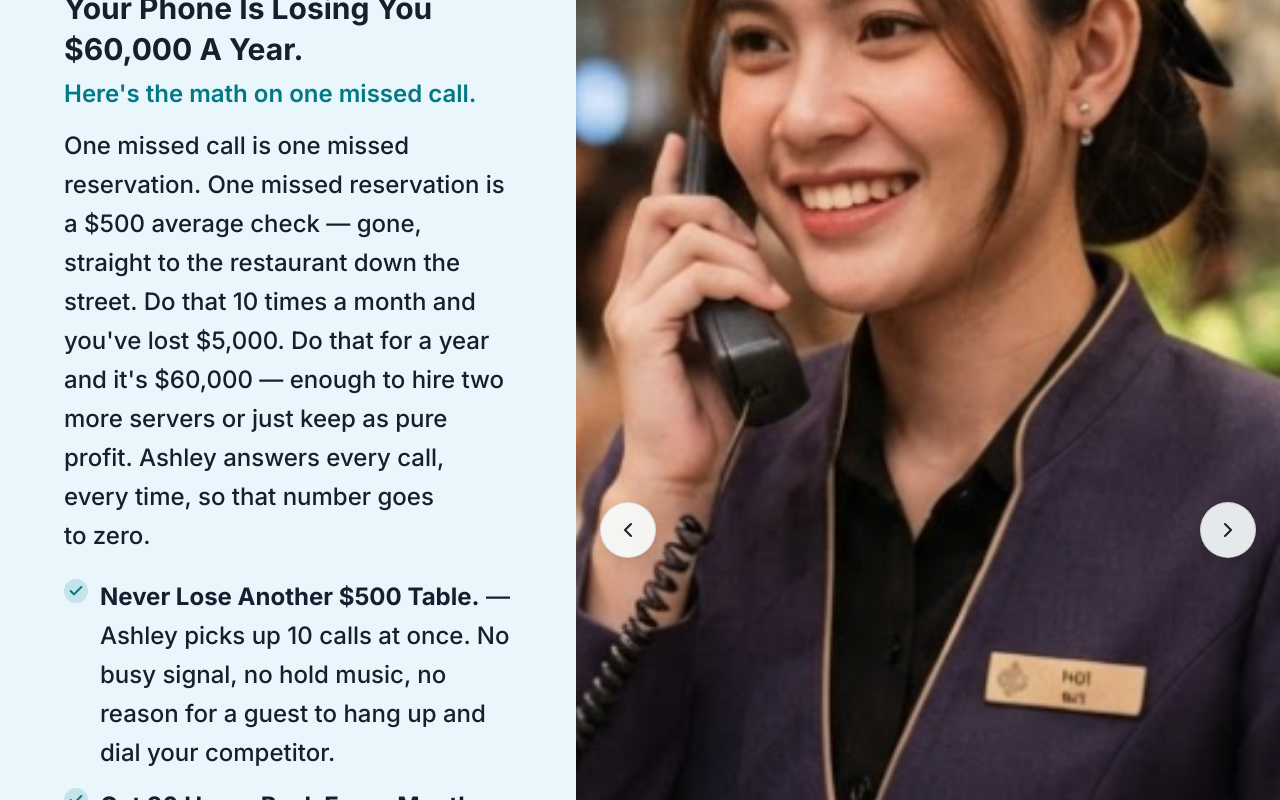
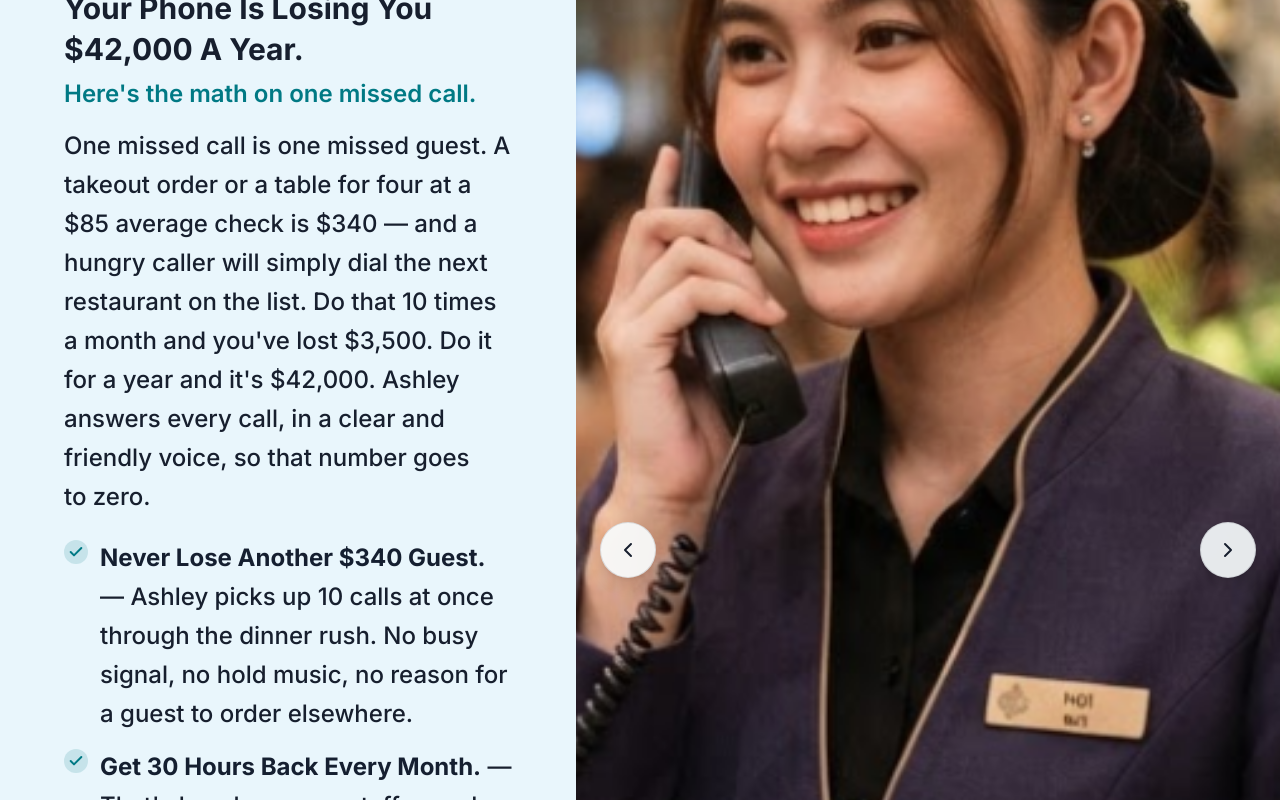
Before and after one commit to TheHairSalonGuy/client-focus, a Next.js app: page / in a window 1280 px wide. Shown: the part 500-1300 px from the top of the page. Built offline with nearby package versions, Linux system fonts and the light colour scheme; a web font is replaced by a local one.

Commit message:
feat: enhance carousel with industry-specific hero copy and benefits
Co-authored-by: Max AI <222323436+TheHairSalonGuy@users.noreply.github.com>

```diff
--- a/components/hero.tsx
+++ b/components/hero.tsx
@@ -8,20 +8,31 @@ import { CALENDLY_URL } from "@/lib/site-config"
 // Value-focused feature checklist row.
 type Benefit = { title: string; description: string }
 
-// A single restaurant-category carousel slide. Copy is shared across all slides;
-// only the image (and its alt text) changes per category.
+// A single restaurant-category carousel slide. The active slide id also selects
+// which industry copy block renders in the left content panel.
 type Slide = { id: string; label: string; src: string; alt: string; objectPosition: string }
 
-// Fixed "Virtual Waitress" body copy shown on every slide.
-const LEAD = "Your Phone Is Losing You $60,000 A Year."
+// Per-industry hero copy. Keyed by the same slide ids the carousel already uses,
+// so advancing the carousel swaps the headline, stat, body, and bullets together.
+type IndustryCopy = {
+  headlineWord: string
+  statSubhead: string
+  mathLinkText: string
+  bodyCopy: string
+  bullets: Benefit[]
+  ctaLabel: string
+}
 
-const SUBLEAD = "Here's the math on one missed call."
+const MATH_LINK_TEXT = "Here's the math on one missed call."
 
-const BODY_PARAGRAPH =
-  "One missed call is one missed reservation. One missed reservation is a $500 average check — gone, straight to the restaurant down the street. Do that 10 times a month and you've lost $5,000. Do that for a year and it's $60,000 — enough to hire two more servers or just keep as pure profit. Ashley answers every call, every time, so that number goes to zero."
-
-// Restaurant-specific benefit checklist (4 items).
-const BENEFITS: Benefit[] = [
+const INDUSTRY_COPY: Record<string, IndustryCopy> = {
+  "fine-dining": {
+    headlineWord: "Customer.",
+    statSubhead: "Your Phone Is Losing You $60,000 A Year.",
+    mathLinkText: MATH_LINK_TEXT,
+    bodyCopy:
+      "One missed call is one missed reservation. One missed reservation is a $500 average check — gone, straight to the restaurant down the street. Do that 10 times a month and you've lost $5,000. Do that for a year and it's $60,000 — enough to hire two more servers or just keep as pure profit. Ashley answers every call, every time, so that number goes to zero.",
+    bullets: [
       {
         title: "Never Lose Another $500 Table.",
         description:
@@ -40,7 +51,130 @@ const BENEFITS: Benefit[] = [
         description:
           "They hang up and book somewhere else. Ashley answers at 11pm on a Tuesday exactly like she does at 7pm on a Saturday.",
       },
-]
+    ],
+    ctaLabel: "Book a Demo",
+  },
+
+  "casual-dining": {
+    headlineWord: "Table.",
+    statSubhead: "Your Phone Is Losing You $36,000 A Year.",
+    mathLinkText: MATH_LINK_TEXT,
+    bodyCopy:
+      "One missed call is one missed table. A party of four at a $75 average check is $300 walking out the door — to the place with the shorter wait. Do that 10 times a month and that's $3,000. Do it for a year and you've handed your competitor $36,000. Ashley answers every call on the first ring, so that number goes to zero.",
+    bullets: [
+      {
+        title: "Never Lose Another $300 Table.",
+        description:
+          "Ashley picks up 10 calls at once during the dinner rush. No busy signal, no hold music, no reason for a family to call somewhere else.",
+      },
+      {
+        title: "Get 30 Hours Back Every Month.",
+        description: `That's how long your hosts spend answering "how long is the wait" and "do you take reservations." Ashley answers in 2 seconds so your team works the floor instead of the phone.`,
+      },
+      {
+        title: "Every Takeout Order, Captured Correctly.",
+        description:
+          "Ashley takes the order, repeats it back, and sends it to the kitchen — no misheard items, no comped meals, no wasted food.",
+      },
+      {
+        title: "8 Out Of 10 People Won't Leave a Voicemail.",
+        description:
+          "They hang up and eat somewhere else. Ashley answers at 9pm on a Monday exactly like she does at 7pm on a Friday.",
+      },
+    ],
+    ctaLabel: "Book a Demo",
+  },
+
+  "quick-service": {
+    headlineWord: "Order.",
+    statSubhead: "Your Phone Is Losing You $28,000 A Year.",
+    mathLinkText: MATH_LINK_TEXT,
+    bodyCopy:
+      "One missed call is one missed order. A $35 family pickup order is gone the second the line rings busy — and they order from the shop down the block instead. Miss 15 a week and that's $2,100 a month. Over a year it's more than $28,000 in orders your kitchen never saw. Ashley answers every call instantly, so that number goes to zero.",
+    bullets: [
+      {
+        title: "Never Lose Another $35 Order.",
+        description:
+          "Ashley takes 10 orders at the same time during the lunch rush. No busy signal, no hold music, no customer hanging up hungry.",
+      },
+      {
+        title: "Get 30 Hours Back Every Month.",
+        description: `That's how long your crew spends answering "are you open" and "how long for pickup." Ashley handles it in 2 seconds so your line keeps moving.`,
+      },
+      {
+        title: "Get Paid Before The Kitchen Starts Cooking.",
+        description:
+          "Ashley texts a payment link and confirms the order, so there are no no-shows, no unpaid pickups, and no thrown-out food.",
+      },
+      {
+        title: "8 Out Of 10 People Won't Leave a Voicemail.",
+        description:
+          "They hang up and order elsewhere. Ashley answers at 11pm on a Tuesday exactly like she does at noon on a Saturday.",
+      },
+    ],
+    ctaLabel: "Book a Demo",
+  },
+
+  "bar-grill": {
+    headlineWord: "Fan.",
+    statSubhead: "Your Phone Is Losing You $48,000 A Year.",
+    mathLinkText: MATH_LINK_TEXT,
+    bodyCopy:
+      "One missed call is one missed party. A group of eight coming in for the game at a $50 head is $400 — and on game day they will not call twice. Miss 10 of those a month and that's $4,000. Over a season and a year it adds up to $48,000 in tabs you never rang. Ashley answers every call, even mid-rush, so that number goes to zero.",
+    bullets: [
+      {
+        title: "Never Lose Another $400 Party.",
+        description:
+          "Ashley picks up 10 calls at once on game day. No busy signal, no hold music, no group booking the sports bar across town.",
+      },
+      {
+        title: "Get 30 Hours Back Every Month.",
+        description: `That's how long your staff spends answering "are you showing the fight" and "can we get a table for ten." Ashley answers in 2 seconds so your team keeps pouring.`,
+      },
+      {
+        title: "Big-Party And Game-Day Bookings, Locked In.",
+        description:
+          "Ashley captures the group size, the game they are coming for, and a callback number — then hands your team a clean, ready-to-seat list.",
+      },
+      {
+        title: "8 Out Of 10 People Won't Leave a Voicemail.",
+        description:
+          "They hang up and watch the game somewhere else. Ashley answers at midnight exactly like she does at kickoff.",
+      },
+    ],
+    ctaLabel: "Book a Demo",
+  },
+
+  "thai-restaurant": {
+    headlineWord: "Guest.",
+    statSubhead: "Your Phone Is Losing You $42,000 A Year.",
+    mathLinkText: MATH_LINK_TEXT,
+    bodyCopy:
+      "One missed call is one missed guest. A takeout order or a table for four at a $85 average check is $340 — and a hungry caller will simply dial the next restaurant on the list. Do that 10 times a month and you've lost $3,500. Do it for a year and it's $42,000. Ashley answers every call, in a clear and friendly voice, so that number goes to zero.",
+    bullets: [
+      {
+        title: "Never Lose Another $340 Guest.",
+        description:
+          "Ashley picks up 10 calls at once through the dinner rush. No busy signal, no hold music, no reason for a guest to order elsewhere.",
+      },
+      {
+        title: "Get 30 Hours Back Every Month.",
+        description: `That's how long your staff spends answering "are you open" and "how spicy is it." Ashley answers in 2 seconds so your team serves the dining room.`,
+      },
+      {
+        title: "She Knows Every Dish, Every Spice Level, Every Allergy.",
+        description:
+          "Ashley explains the menu accurately every time and flags peanut, shellfish, and gluten questions without hesitating.",
+      },
+      {
+        title: "8 Out Of 10 People Won't Leave a Voicemail.",
+        description:
+          "They hang up and order from the next place. Ashley answers at 10pm on a Tuesday exactly like she does at 7pm on a Saturday.",
+      },
+    ],
+    ctaLabel: "Book a Demo",
+  },
+}
 
 // Ordered carousel slides. Index 0 (Fine Dining) is shown on page load.
 const SLIDES: Slide[] = [
@@ -92,6 +226,9 @@ export function Hero() {
   const prevLabel = SLIDES[(index - 1 + SLIDES.length) % SLIDES.length].label
   const nextLabel = SLIDES[(index + 1) % SLIDES.length].label
 
+  // Hero copy follows the active carousel slide, falling back to fine dining.
+  const copy = INDUSTRY_COPY[SLIDES[index].id] ?? INDUSTRY_COPY["fine-dining"]
+
   return (
     <section id="top" className="relative w-full">
       {/* Split hero: ~45% light content panel (left) + ~55% image panel (right).
@@ -110,7 +247,7 @@ export function Hero() {
                 <span className="text-navy-deep">Another </span>
                 <span className="word-swap-window text-teal">
                   <span className="word-swap-track">
-                    <span>Customer.</span>
+                    <span>{copy.headlineWord}</span>
                     <span>Order.</span>
                   </span>
                 </span>
@@ -119,18 +256,18 @@ export function Hero() {
 
             {/* Supporting headline + math sub-lead */}
             <h3 className="mt-5 text-pretty text-2xl font-bold leading-snug text-foreground sm:text-3xl">
-              {LEAD}
+              {copy.statSubhead}
             </h3>
-            <p className="mt-2 text-pretty text-xl font-semibold text-teal sm:text-2xl">{SUBLEAD}</p>
+            <p className="mt-2 text-pretty text-xl font-semibold text-teal sm:text-2xl">{copy.mathLinkText}</p>
 
             {/* Supporting copy */}
             <div className="mt-4 space-y-3">
-              <p className="text-pretty text-2xl font-medium leading-relaxed text-foreground">{BODY_PARAGRAPH}</p>
+              <p className="text-pretty text-2xl font-medium leading-relaxed text-foreground">{copy.bodyCopy}</p>
             </div>
 
             {/* Benefit rows — each keeps the subtle proximity hover (lift + scale + brighten). */}
             <ul className="mt-5 grid gap-2.5">
-              {BENEFITS.map((benefit) => (
+              {copy.bullets.map((benefit) => (
                 <li
                   key={benefit.title}
                   className="group flex origin-left transform-gpu items-start gap-3 py-0.5 text-xl leading-relaxed text-foreground transition-all duration-300 ease-out hover:-translate-y-1 hover:scale-[1.03] hover:brightness-110 sm:text-2xl"
@@ -156,7 +293,7 @@ export function Hero() {
                 className="group relative isolate inline-flex w-full items-center justify-center overflow-hidden rounded-lg bg-[#124E8C] px-8 py-5 text-2xl font-semibold tracking-wide text-white transition-all duration-300 hover:bg-[#0e3f72] hover:shadow-[0_0_24px_-4px_rgba(18,78,140,0.7)] focus-visible:outline-none focus-visible:ring-4 focus-visible:ring-[#124E8C]/50"
               >
                 <span aria-hidden="true" className="cta-runner" />
-                <span className="relative z-[1]">Book a Demo</span>
+                <span className="relative z-[1]">{copy.ctaLabel}</span>
               </a>
             </div>
           </div>
```
Lines whose indentation alone changed are shown as unchanged.
